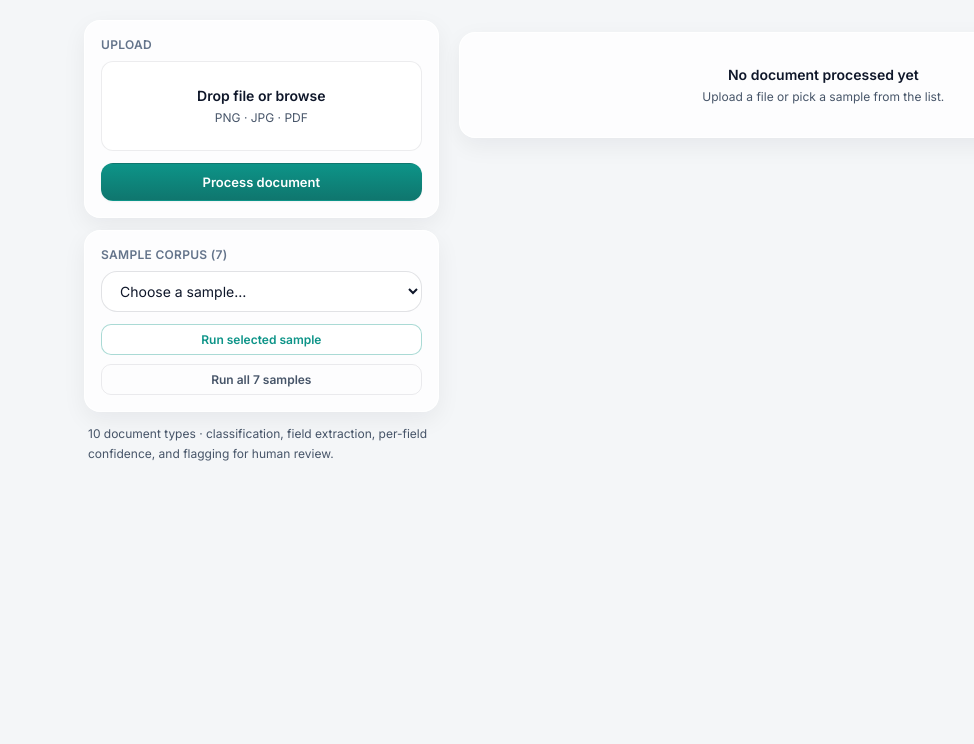
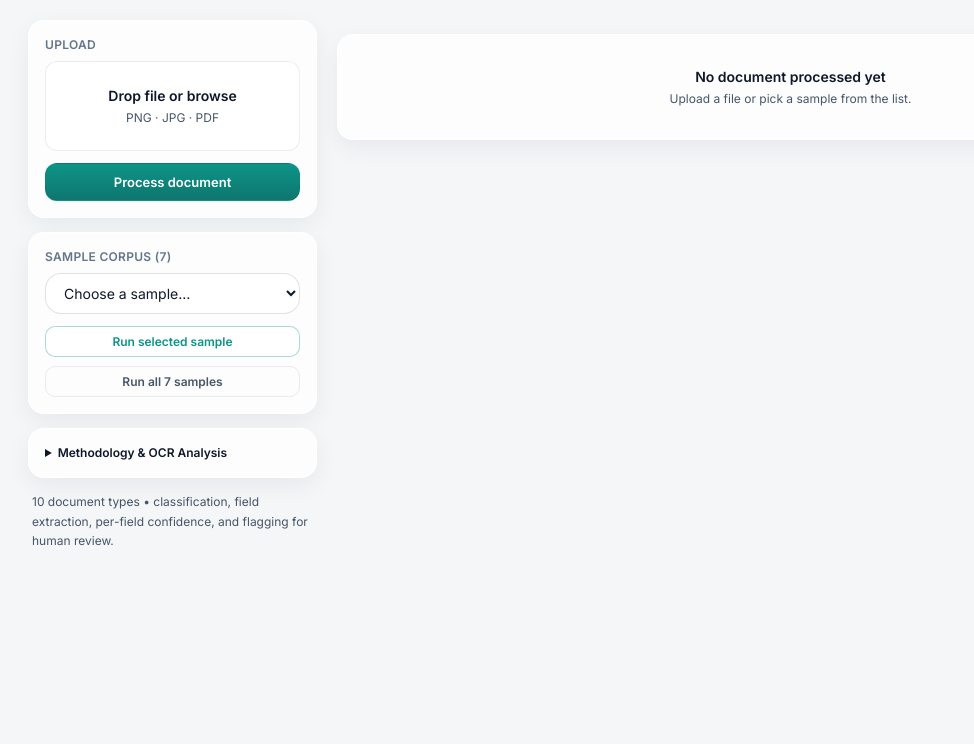
Before and after one commit to Muskanperiwal/Assessments-DesiCrew, a Django app: page /task3/ in a window 1280 px wide. Shown: the part 56-800 px from the top of the page, without its empty margins (4-978 px from the left). Run offline with Django 5.2, Linux system fonts and the light colour scheme; some libraries are stand-ins or nearby versions.

Commit message:
feat(task3): fix light mode document titles, streamline header info, expand to full width and move methodology to sidebar

```diff
--- a/ai_assignment/task3_vision/templates/task3_vision/index.html
+++ b/ai_assignment/task3_vision/templates/task3_vision/index.html
@@ -16,9 +16,14 @@
             background: var(--color-teal-soft) !important;
         }
 
-        /* ==========================================================================
-           Industry-Standard High-Contrast Semantic Design System Tokens (WCAG AAA)
-           ========================================================================== */
+        /* 0. High-Contrast Document Titles (Never white in light mode) */
+        .doc-title-text {
+            color: #0f172a !important; /* Deep Slate 900 */
+        }
+        html[data-theme="dark"] .doc-title-text,
+        html.dark .doc-title-text {
+            color: #f8fafc !important; /* Slate 50 */
+        }
 
         /* 1. Accessible Warning / Out-of-Scope Banner */
         .ui-banner-warning {
@@ -313,10 +318,11 @@
         </div>
     </header>
 
-    <main class="flex-1 w-full max-w-6xl mx-auto px-4 sm:px-6 py-5">
-        <div class="grid grid-cols-1 lg:grid-cols-12 gap-4 lg:gap-5">
+    <main class="flex-1 w-full max-w-[1440px] mx-auto px-4 sm:px-6 lg:px-8 py-5">
+        <div class="grid grid-cols-1 lg:grid-cols-12 gap-5">
 
-            <div class="lg:col-span-4 space-y-3">
+            <!-- LEFT SIDEBAR: Upload, Sample Corpus & Methodology Specifications -->
+            <div class="lg:col-span-3 space-y-3.5">
                 <div class="glass-panel rounded-2xl p-4">
                     <p class="text-xs font-semibold uppercase tracking-wide text-[var(--color-text-muted)] mb-2">Upload</p>
                     <form id="uploadForm" onsubmit="handleFormSubmit(event)">
@@ -350,12 +356,21 @@
                 </div>
                 {% endif %}
 
+                <!-- Methodology, Handwriting Analysis & Failure Modes Section (Moved below left bar) -->
+                <details class="glass-panel rounded-2xl p-4 text-xs text-[var(--color-text-secondary)]">
+                    <summary class="font-semibold text-[var(--color-text)] cursor-pointer">Methodology &amp; OCR Analysis</summary>
+                    <div class="mt-3 leading-relaxed space-y-3 font-normal max-h-96 overflow-y-auto pr-1">
+                        <div class="prose dark:prose-invert max-w-none text-xs leading-relaxed whitespace-pre-line">{{ methodology_note }}</div>
+                    </div>
+                </details>
+
                 <p class="text-xs text-[var(--color-text-secondary)] leading-relaxed px-1">
-                    {{ document_types|length }} document types · classification, field extraction, per-field confidence, and flagging for human review.
+                    {{ document_types|length }} document types &bull; classification, field extraction, per-field confidence, and flagging for human review.
                 </p>
             </div>
 
-            <div class="lg:col-span-8 space-y-3 min-h-[320px]">
+            <!-- RIGHT WORKSPACE: Batch Pipeline, Document Card & Extracted Fields -->
+            <div class="lg:col-span-9 space-y-3.5 min-h-[320px]">
 
                 <div id="docPreview" class="hidden glass-panel rounded-2xl p-4">
                     <p class="text-xs font-semibold uppercase tracking-wide text-[var(--color-text-muted)] mb-2">Source document</p>
@@ -384,20 +399,21 @@
 
                 <div id="resultsContainer" class="hidden space-y-3">
 
-                    <div class="glass-panel rounded-2xl p-4 sm:p-5 flex flex-col gap-2.5">
-                        <div class="flex items-center justify-between gap-3">
-                            <p id="resultFilename" class="text-xs font-mono text-[var(--color-text-secondary)] truncate"></p>
-                            <div class="flex items-center gap-2">
-                                <span class="glass-inset px-2.5 py-1 rounded-lg text-xs font-mono text-[var(--color-text)]">
-                                    Fields <strong id="statFieldsCount">0</strong><span id="statExpectedSuffix"></span>
-                                </span>
-                                <span id="headerCompliancePill" class="inline-flex items-center px-2.5 py-1 rounded-lg text-xs font-medium"></span>
+                    <div class="glass-panel rounded-2xl p-4 sm:p-5 flex flex-wrap items-center justify-between gap-4">
+                        <div class="space-y-1.5 min-w-0">
+                            <div class="flex items-center gap-3 flex-wrap">
+                                <h2 id="classificationBadge" class="text-xl sm:text-2xl font-bold doc-title-text tracking-tight truncate"></h2>
+                                <span id="handwrittenBadge" class="px-2.5 py-0.5 rounded-md border text-xs font-semibold"></span>
+                            </div>
+                            <div class="flex items-center gap-2 text-xs text-[var(--color-text-secondary)] font-mono flex-wrap">
+                                <span id="resultFilename" class="font-bold text-[var(--color-text)]"></span>
+                                <span>&bull;</span>
+                                <span id="statFieldsSummary">0 fields</span>
                             </div>
                         </div>
-                        <h2 id="classificationBadge" class="text-xl sm:text-2xl font-bold text-[var(--color-text)] tracking-tight truncate"></h2>
-                        <div class="flex flex-wrap gap-2 text-xs">
-                            <span id="handwrittenBadge" class="px-2.5 py-0.5 rounded-md border font-medium"></span>
-                            <span id="overallConfBadge" class="px-2.5 py-0.5 rounded-md glass-inset font-mono text-[var(--color-text)]"></span>
+                        <div class="flex items-center gap-2.5 shrink-0 flex-wrap">
+                            <span id="overallConfBadge" class="px-3 py-1.5 rounded-xl font-mono text-xs font-bold glass-inset text-[var(--color-text)] border border-black/5 dark:border-white/10"></span>
+                            <span id="headerCompliancePill" class="inline-flex items-center px-3 py-1.5 rounded-xl text-xs font-bold"></span>
                         </div>
                     </div>
 
@@ -433,15 +449,11 @@
 
                     <!-- TAB 1: Main Extracted Fields Table (Full Width, Enterprise HITL Workspace) -->
                     <div id="extractedFieldsSection" class="glass-panel rounded-2xl p-4 sm:p-5 overflow-hidden task3-table space-y-4">
-                        <div class="flex flex-col gap-2 pb-3 border-b border-black/10 dark:border-white/10">
-                            <div class="flex items-center gap-2.5">
-                                <h3 class="text-sm font-bold text-[var(--color-text)] tracking-tight">Extracted Document Fields</h3>
-                                <span id="statFieldsBadge" class="text-[11px] px-2 py-0.5 rounded-md font-mono font-semibold bg-black/5 dark:bg-white/10 text-[var(--color-text-secondary)]"></span>
-                            </div>
+                        <div class="flex flex-col gap-1 pb-3 border-b border-black/10 dark:border-white/10">
+                            <h3 class="text-sm font-bold text-[var(--color-text)] tracking-tight">Extracted Document Fields</h3>
                             <p class="text-xs text-[var(--color-text-secondary)]">
                                 Human-in-the-Loop review workspace &bull; Inline corrections recalculate confidence scores instantly
                             </p>
-                            <div id="complianceStatusPill" class="pt-1"></div>
                         </div>
 
                         <div class="overflow-x-auto rounded-xl glass-inset">
@@ -554,14 +566,6 @@
                             <pre class="code-surface text-xs leading-relaxed p-4 rounded-xl overflow-auto max-h-[500px] border border-black/5 dark:border-white/5 font-mono"><code id="jsonOutput"></code></pre>
                         </div>
                     </div>
-
-                    <!-- Methodology, Handwriting Analysis & Failure Modes Section -->
-                    <details class="glass-panel rounded-2xl p-4 text-xs text-[var(--color-text-secondary)]">
-                        <summary class="font-semibold text-[var(--color-text)] cursor-pointer">Methodology, Handwriting Analysis &amp; Failure Modes</summary>
-                        <div class="mt-3 leading-relaxed space-y-3 font-normal">
-                            <div class="prose dark:prose-invert max-w-none text-xs leading-relaxed whitespace-pre-line">{{ methodology_note }}</div>
-                        </div>
-                    </details>
                 </div>
             </div>
         </div>
@@ -931,54 +935,18 @@
         }
 
         function renderComplianceStatusPill(flaggedCount, isSupported = true) {
-            const pill = document.getElementById('complianceStatusPill');
             const headerPill = document.getElementById('headerCompliancePill');
             if (headerPill) {
                 if (!isSupported) {
-                    headerPill.className = "inline-flex items-center px-2.5 py-1 rounded-lg text-xs font-bold ui-pill-warning";
-                    headerPill.textContent = "Out-of-Scope Document";
+                    headerPill.className = "inline-flex items-center gap-1.5 px-3 py-1.5 rounded-xl text-xs font-bold ui-pill-warning shadow-sm";
+                    headerPill.innerHTML = `<span class="w-2 h-2 rounded-full bg-amber-600 animate-pulse"></span><span>Out-of-Scope Document</span>`;
                 } else if (flaggedCount > 0) {
-                    headerPill.className = "inline-flex items-center px-2.5 py-1 rounded-lg text-xs font-bold ui-pill-warning";
-                    headerPill.textContent = `${flaggedCount} Below 0.85`;
+                    headerPill.className = "inline-flex items-center gap-1.5 px-3 py-1.5 rounded-xl text-xs font-bold ui-pill-warning shadow-sm";
+                    headerPill.innerHTML = `<span class="w-2 h-2 rounded-full bg-amber-600 animate-pulse"></span><span>${flaggedCount} ${flaggedCount === 1 ? 'Field' : 'Fields'} Below 0.85</span>`;
                 } else {
-                    headerPill.className = "inline-flex items-center px-2.5 py-1 rounded-lg text-xs font-bold ui-pill-success";
-                    headerPill.textContent = "Straight-through Approved";
+                    headerPill.className = "inline-flex items-center gap-1.5 px-3 py-1.5 rounded-xl text-xs font-bold ui-pill-success shadow-sm";
+                    headerPill.innerHTML = `<span>&check;</span><span>Straight-Through Approved</span>`;
                 }
-            }
-            if (!pill) return;
-            if (!isSupported) {
-                pill.innerHTML = `
-                    <div class="flex items-center gap-2.5">
-                        <span class="inline-flex items-center gap-1.5 px-3 py-1 rounded-lg text-xs font-bold ui-pill-warning shadow-sm">
-                            <span class="w-2 h-2 rounded-full bg-amber-600 animate-pulse"></span>
-                            <span>Out-of-Scope Document</span>
-                        </span>
-                        <button type="button" onclick="switchResultTab('flagging')" class="text-xs font-bold text-teal-700 dark:text-teal-400 hover:underline shrink-0 flex items-center gap-1">
-                            <span>Compliance Report &rarr;</span>
-                        </button>
-                    </div>
-                `;
-                return;
-            }
-            if (flaggedCount > 0) {
-                pill.innerHTML = `
-                    <div class="flex items-center gap-2.5">
-                        <span class="inline-flex items-center gap-1.5 px-3 py-1 rounded-lg text-xs font-bold ui-pill-warning shadow-sm">
-                            <span class="w-2 h-2 rounded-full bg-amber-600 animate-pulse"></span>
-                            <span>${flaggedCount} ${flaggedCount === 1 ? 'Field Below' : 'Fields Below'} 0.85</span>
-                        </span>
-                        <button type="button" onclick="switchResultTab('flagging')" class="text-xs font-bold text-teal-700 dark:text-teal-400 hover:underline shrink-0 flex items-center gap-1">
-                            <span>View Flagging Report &rarr;</span>
-                        </button>
-                    </div>
-                `;
-            } else {
-                pill.innerHTML = `
-                    <span class="inline-flex items-center gap-1.5 px-3 py-1 rounded-lg text-xs font-bold ui-pill-success shadow-sm">
-                        <span>&check;</span>
-                        <span>Straight-Through Approved (&ge; 0.85)</span>
-                    </span>
-                `;
             }
         }
 
@@ -1006,13 +974,13 @@
                 document.getElementById('classificationBadge').innerHTML = `
                     <span class="inline-flex items-center gap-2 ui-text-warning-title">
                         <span class="w-3 h-3 rounded-full bg-amber-500 shrink-0"></span>
-                        <span class="font-bold">${escapeHtml(data.classification || jd.document_type || 'Unsupported Document')}</span>
+                        <span>${escapeHtml(data.classification || jd.document_type || 'Unsupported Document')}</span>
                     </span>
                 `;
             } else {
                 if (unsupportedAlert) unsupportedAlert.classList.add('hidden');
                 document.getElementById('classificationBadge').innerHTML = `
-                    <span class="text-slate-900 dark:text-white font-bold">${escapeHtml(data.classification || jd.document_type || 'Unknown')}</span>
+                    <span class="doc-title-text">${escapeHtml(data.classification || jd.document_type || 'Unknown')}</span>
                 `;
             }
 
@@ -1021,12 +989,15 @@
             const hw = document.getElementById('handwrittenBadge');
             const isHw = jd.is_handwritten === true;
             hw.textContent = isHw ? 'Handwritten form' : 'Printed / statutory ID';
-            hw.className = 'px-2.5 py-0.5 rounded-md border font-semibold ' + (isHw ? 'ui-pill-warning' : 'ui-pill-neutral');
+            hw.className = 'px-2.5 py-0.5 rounded-md text-xs font-semibold ' + (isHw ? 'ui-pill-warning' : 'ui-pill-neutral');
 
             const overall = jd.overall_confidence;
-            document.getElementById('overallConfBadge').textContent = overall !== undefined
-                ? `Overall confidence ${(overall * 100).toFixed(1)}%`
-                : '';
+            const overallBadge = document.getElementById('overallConfBadge');
+            if (overallBadge) {
+                overallBadge.textContent = overall !== undefined
+                    ? `${(overall * 100).toFixed(0)}% Confidence`
+                    : '';
+            }
 
             const extracted = jd.extracted_data || jd.fields || {};
             const tableBody = document.getElementById('fieldsTableBody');
@@ -1035,10 +1006,10 @@
             const keys = Object.keys(extracted);
             const report = data.flagging_report || {};
             const expectedN = report.expected_field_count;
-            document.getElementById('statFieldsCount').textContent = keys.length;
-            document.getElementById('statExpectedSuffix').textContent = expectedN ? ` / ${expectedN} expected` : '';
-            const fieldsBadge = document.getElementById('statFieldsBadge');
-            if (fieldsBadge) fieldsBadge.textContent = `${keys.length} fields`;
+            const statSummary = document.getElementById('statFieldsSummary');
+            if (statSummary) {
+                statSummary.textContent = expectedN ? `${keys.length} of ${expectedN} fields verified` : `${keys.length} fields`;
+            }
 
             const flaggedList = report.flagged_fields || [];
             const docName = data.filename || '';
```
